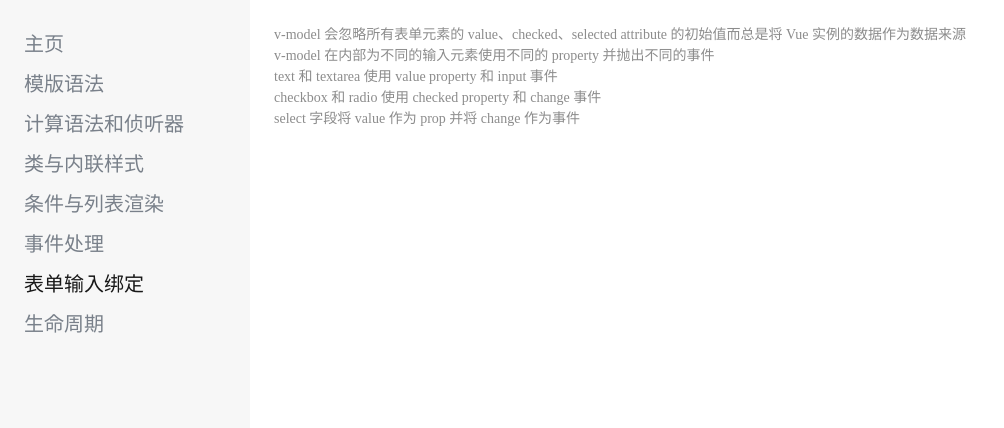
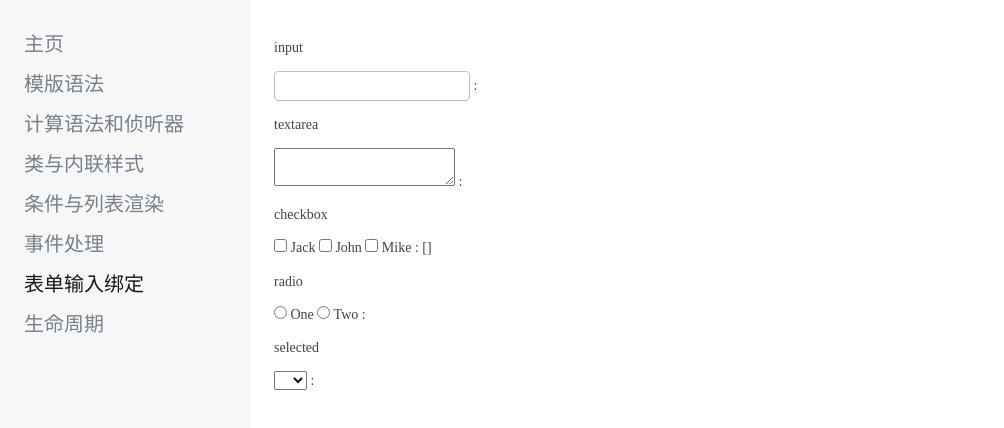
Before and after one commit to lugusliu/vue-101, a Vue app: page /#/form-input-bind in a window 1280 px wide. Shown: the top 428 px of the page, without its empty margins (0-1004 px from the left). Built offline with nearby package versions, Linux system fonts and the light colour scheme.

Commit message:
add form and input bind demo

```diff
--- a/src/views/base/form-input-bind.vue
+++ b/src/views/base/form-input-bind.vue
@@ -1,21 +1,63 @@
 <template>
   <div class="fib">
-    <div class="intro">
-      v-model 会忽略所有表单元素的 value、checked、selected attribute
-      的初始值而总是将 Vue 实例的数据作为数据来源<br />
-      v-model 在内部为不同的输入元素使用不同的 property 并抛出不同的事件<br />
-      text 和 textarea 使用 value property 和 input 事件<br />
-      checkbox 和 radio 使用 checked property 和 change 事件<br />
-      select 字段将 value 作为 prop 并将 change 作为事件
+    <div class="fib-input">
+      <p>input</p>
+      <input v-model="inputValue" type="text" /> : {{ inputValue }}
+    </div>
+    <div class="fib-textarea">
+      <p>textarea</p>
+      <textarea v-model="textareaValue" /> : {{ textareaValue }}
+    </div>
+    <div class="fib-checkbox">
+      <p>checkbox</p>
+      <input type="checkbox" id="jack" value="Jack" v-model="checkboxValue" />
+      <label for="jack"> Jack </label>
+      <input type="checkbox" id="john" value="John" v-model="checkboxValue" />
+      <label for="john"> John </label>
+      <input type="checkbox" id="mike" value="Mike" v-model="checkboxValue" />
+      <label for="mike"> Mike </label>
+      : {{ checkboxValue }}
+    </div>
+    <div class="fib-radio">
+      <p>radio</p>
+      <input type="radio" id="one" value="One" v-model="radioValue" />
+      <label for="one"> One </label>
+      <input type="radio" id="two" value="Two" v-model="radioValue" />
+      <label for="two"> Two </label>
+      : {{ radioValue }}
+    </div>
+    <div class="fib-selected">
+      <p>selected</p>
+      <select v-model="selectedValue">
+        <option
+          v-for="option in options"
+          :key="option.value"
+          value="option.value"
+          >{{ option.value }}</option
+        >
+      </select>
+      : {{ selectedValue }}
     </div>
   </div>
 </template>
 
-<style lang="scss" scoped>
-.fib {
-  .intro {
-    line-height: 1.5;
-    color: #8c8c8c;
+<script>
+export default {
+  data() {
+    return {
+      inputValue: "",
+      textareaValue: "",
+      checkboxValue: [],
+      radioValue: "",
+      selectedValue: "",
+      options: [
+        { text: "One", value: "A" },
+        { text: "Two", value: "B" },
+        { text: "Three", value: "C" }
+      ]
+    };
   }
-}
-</style>
+};
+</script>
+
+<style lang="scss" scoped></style>
```
